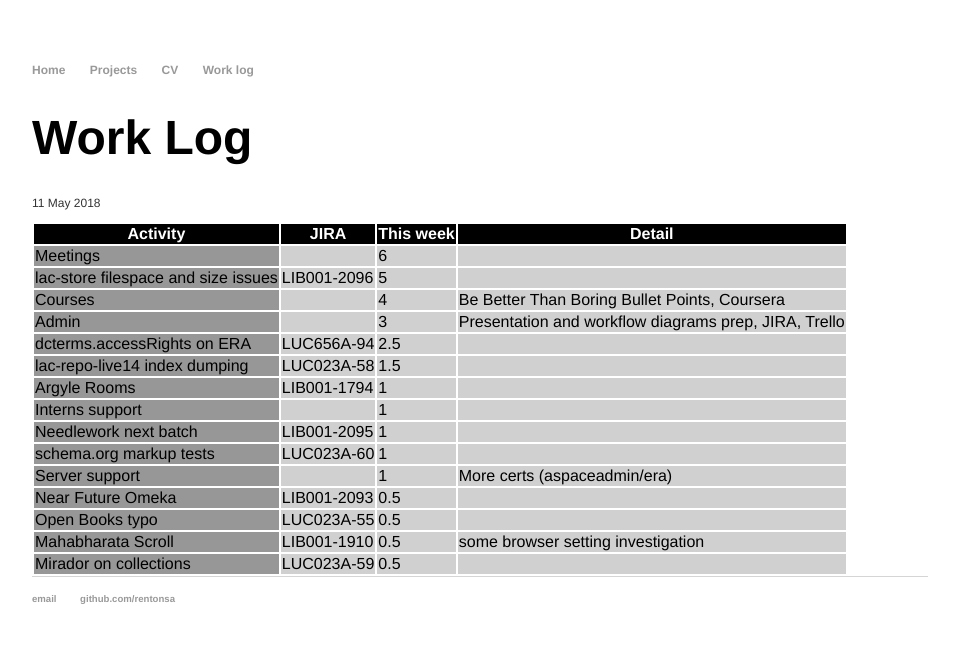
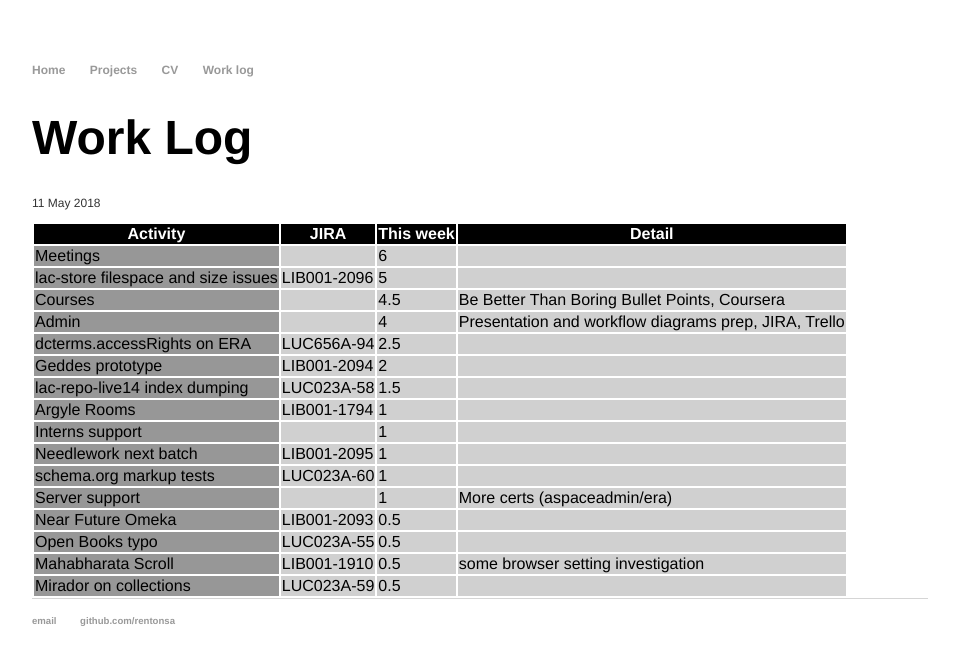
Before and after one commit to rentonsa/rentonsa.github.io, a Jekyll site: the page built from _posts/2018-05-11-work-this-week.md, in a window 1280 px wide. Shown: the top 665 px of the page, without its empty margins (160-1119 px from the left). Built offline with Jekyll 4.4.1, drawn with Linux system fonts in a browser that asks for light colours.

Commit message:
more work

```diff
--- a/_posts/2018-05-11-work-this-week.md
+++ b/_posts/2018-05-11-work-this-week.md
@@ -5,9 +5,10 @@ date: 2018-05-11
 ---
 <tr><td>Meetings</td><td></td><td>6</td><td></td></tr>
 <tr><td>lac-store filespace and size issues</td><td>LIB001-2096</td><td>5</td><td></td></tr>
-<tr><td>Courses</td><td></td><td>4</td><td>Be Better Than Boring Bullet Points, Coursera</td></tr>
-<tr><td>Admin</td><td></td><td>3</td><td>Presentation and workflow diagrams prep, JIRA, Trello</td></tr>
+<tr><td>Courses</td><td></td><td>4.5</td><td>Be Better Than Boring Bullet Points, Coursera</td></tr>
+<tr><td>Admin</td><td></td><td>4</td><td>Presentation and workflow diagrams prep, JIRA, Trello</td></tr>
 <tr><td>dcterms.accessRights on ERA</td><td>LUC656A-94</td><td>2.5</td><td></td></tr>
+<tr><td>Geddes prototype</td><td>LIB001-2094</td><td>2</td><td></td></tr>
 <tr><td>lac-repo-live14 index dumping</td><td>LUC023A-58</td><td>1.5</td><td></td></tr>
 <tr><td>Argyle Rooms</td><td>LIB001-1794</td><td>1</td><td></td></tr>
 <tr><td>Interns support</td><td></td><td>1</td><td></td></tr>
```
